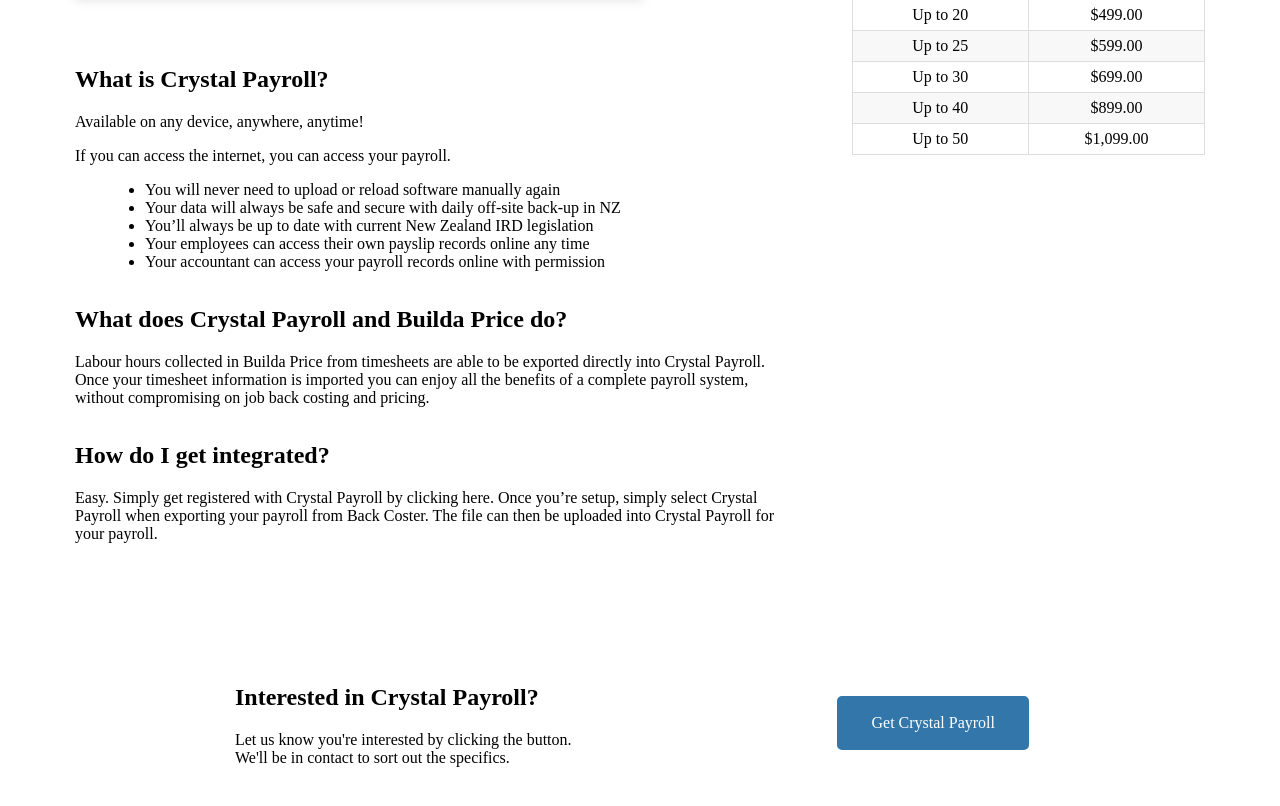
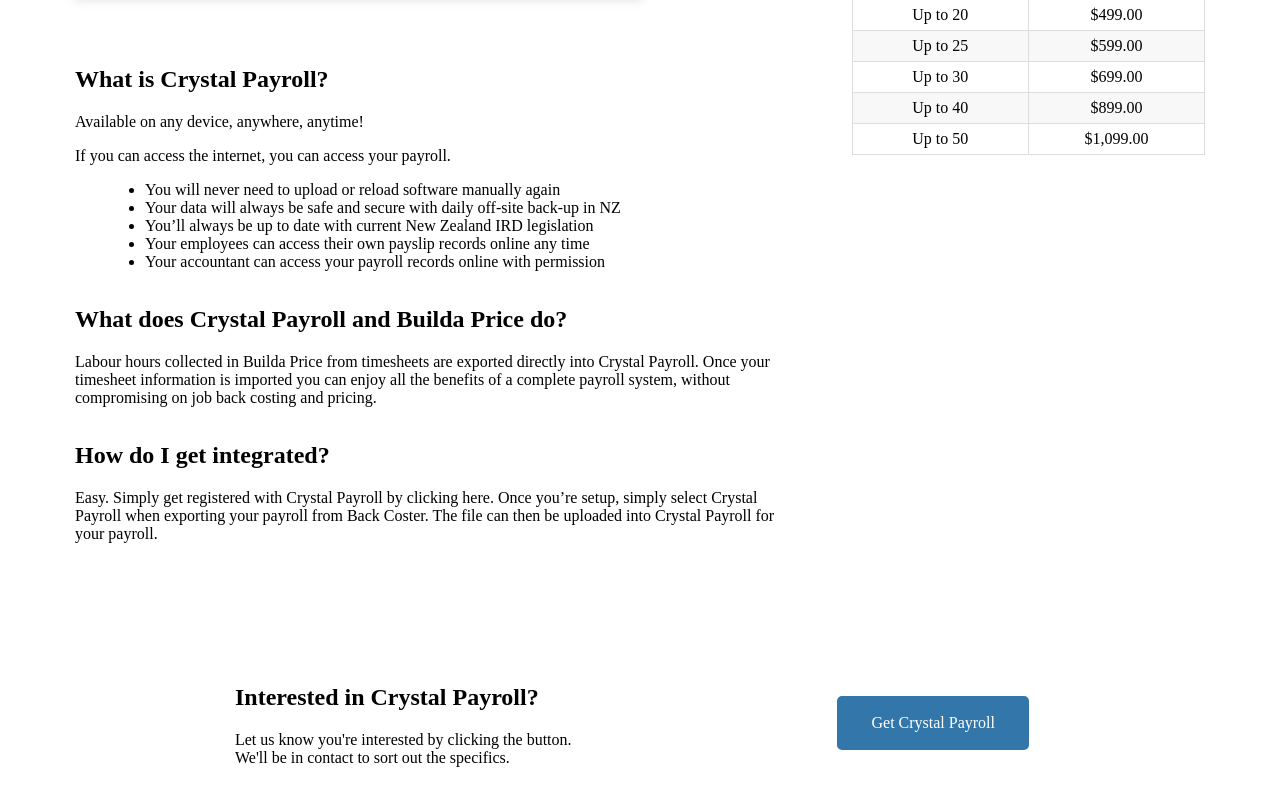
Before and after one commit to outtherenz/advertisements, a Jekyll site: the page built from promotions/crystal-payroll-promotion.md, in a window 1280 px wide, cut to the strip 596-1402 px from the top of the page. Built offline with Jekyll 4.4.1, drawn with Linux system fonts in a browser that asks for light colours; Markdown is read by kramdown in place of the engine named in the settings.

Commit message:
Update from Forestry.io - Updated crystal-payroll-promotion.md

```diff
--- a/promotions/crystal-payroll-promotion.md
+++ b/promotions/crystal-payroll-promotion.md
@@ -65,7 +65,7 @@
 
 ## What does Crystal Payroll and Builda Price do?
 
-Labour hours collected in Builda Price from timesheets are able to be exported directly into Crystal Payroll. Once your timesheet information is imported you can enjoy all the benefits of a complete payroll system, without compromising on job back costing and pricing.
+Labour hours collected in Builda Price from timesheets are exported directly into Crystal Payroll. Once your timesheet information is imported you can enjoy all the benefits of a complete payroll system, without compromising on job back costing and pricing.
 
 ## How do I get integrated?
 
```
